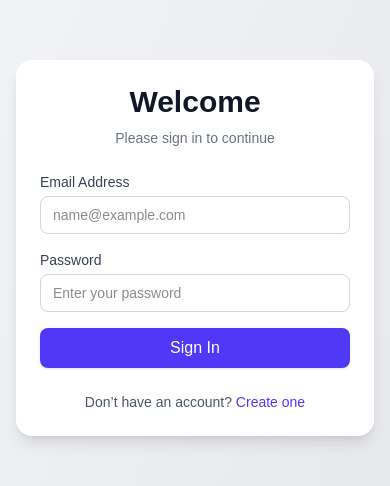
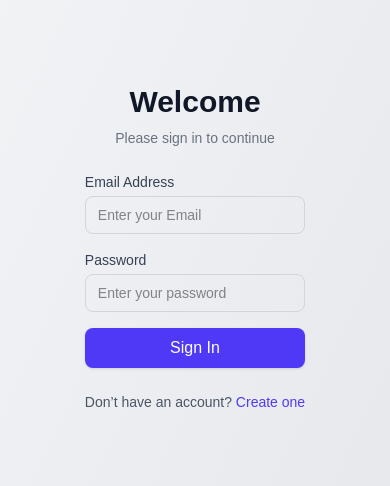
Before and after one commit to ChanukaNadun/zephyra-tech, a Next.js app: page / in a window 390 px wide. Shown: the part 174-660 px from the top of the page. Built offline with nearby package versions, Linux system fonts and the light colour scheme.

Commit message:
add validation and improve ux

```diff
--- a/app/layout.tsx
+++ b/app/layout.tsx
@@ -4,8 +4,8 @@ import { Toaster } from "react-hot-toast";
 
 
 export const metadata: Metadata = {
-  title: "Create Next App",
-  description: "Generated by create next app",
+  title: "Sign In - Zephyra Tech Task",
+  description: "Create by Chanuka Nadun using next.js",
 };
 
 export default function RootLayout({
--- a/app/sign-in/page.tsx
+++ b/app/sign-in/page.tsx
@@ -1,15 +1,41 @@
 "use client";
-import { useState } from "react";
+import { useEffect, useState } from "react";
+import Link from "next/link";
 import toast from "react-hot-toast";
 import InputField from "@/components/InputField";
 
 export default function SignInPage() {
+  const [isMobile, setIsMobile] = useState(false);
   const [email, setEmail] = useState("");
   const [password, setPassword] = useState("");
+  const [loading, setLoading] = useState(false);
   const [response, setResponse] = useState("");
+  const [errors, setErrors] = useState<{ email?: string; password?: string }>({});
+
+    useEffect(() => {
+      if (typeof window !== "undefined") {
+        setIsMobile(window.innerWidth < 576);
+      }
+    }, []);
+
+      const validateForm = () => {
+        const next: { email?: string; password?: string } = {};
+        if (!email.trim()) next.email = "Email is required.";
+        else if (!/^[^\s@]+@[^\s@]+\.[^\s@]+$/.test(email))
+          next.email = "Please enter a valid email address.";
+
+        if (!password.trim()) next.password = "Password is required.";
+        else if (password.length < 6)
+          next.password = "Password must be at least 6 characters.";
+
+        setErrors(next);
+        return Object.keys(next).length === 0;
+      };
 
   const handleSubmit = async (e: React.FormEvent) => {
     e.preventDefault();
+    if (!validateForm()) return;
+    setLoading(true);
 
     try {
       const res = await fetch("/api/login", {
@@ -33,13 +59,21 @@ export default function SignInPage() {
       toast.error(
         error instanceof Error ? error.message : "An unexpected error occurred!"
       );
+    } finally {
+      setLoading(false);
     }
   };
 
 
   return (
-    <div className="flex items-center justify-center min-h-screen bg-gradient-to-br from-gray-100 to-gray-200 p-4">
-      <div className="w-full max-w-sm bg-white rounded-2xl shadow-lg p-6">
+    <div
+      className={`flex items-center justify-center min-h-screen bg-gradient-to-br from-gray-100 to-gray-200 p-4`}
+    >
+      <div
+        className={`${
+          isMobile ? "" : "w-full max-w-sm rounded-2xl bg-white shadow-lg p-6"
+        }`}
+      >
         <h2 className="text-3xl font-bold text-center text-gray-900 mb-2">
           Welcome
         </h2>
@@ -55,8 +89,9 @@ export default function SignInPage() {
             type="email"
             value={email}
             onChange={(e) => setEmail(e.target.value)}
-            placeholder="name@example.com"
+            placeholder="Enter your Email"
             required
+            error={errors.email ?? null}
           />
 
           {/* Password */}
@@ -68,6 +103,7 @@ export default function SignInPage() {
             onChange={(e) => setPassword(e.target.value)}
             placeholder="Enter your password"
             required
+            error={errors.password ?? null}
           />
 
           {/* Submit button */}
@@ -75,16 +111,19 @@ export default function SignInPage() {
             type="submit"
             className="w-full bg-indigo-600 text-white font-medium py-2 rounded-lg hover:bg-indigo-700 active:bg-indigo-800 transition-colors shadow-sm"
           >
-            Sign In
+            {loading ? "Signing in..." : "Sign In"}
           </button>
         </form>
 
-        {/* Footer */}
+        {/* Sign up */}
         <p className="mt-6 text-center text-sm text-gray-600">
           Don’t have an account?{" "}
-          <a href="#" className="text-indigo-600 font-medium hover:underline">
+          <Link
+            href="/sign-up"
+            className="text-indigo-600 font-medium hover:underline"
+          >
             Create one
-          </a>
+          </Link>
         </p>
       </div>
     </div>
--- /dev/null
+++ b/app/sign-up/page.tsx
@@ -0,0 +1,7 @@
+export default function SignUpPage() {
+  return (
+    <div className="min-h-screen flex items-center justify-center bg-gray-50 py-12 px-4 sm:px-6 lg:px-8">
+      <h1 className="text-4xl font-bold text-gray-900">Sign Up Page</h1>{" "}
+    </div>
+  );
+}
--- a/components/InputField/index.tsx
+++ b/components/InputField/index.tsx
@@ -8,6 +8,8 @@ interface InputFieldProps {
   onChange: (e: React.ChangeEvent<HTMLInputElement>) => void;
   placeholder?: string;
   required?: boolean;
+  error: string | null;
+
 }
 
 const InputField: React.FC<InputFieldProps> = ({
@@ -18,6 +20,7 @@ const InputField: React.FC<InputFieldProps> = ({
   onChange,
   placeholder,
   required = false,
+  error
 }) => {
   return (
     <div className="w-full">
@@ -37,6 +40,9 @@ const InputField: React.FC<InputFieldProps> = ({
                    focus:border-indigo-500 focus:ring-2 focus:ring-indigo-500 outline-none"
         placeholder={placeholder}
       />
+      {error && (
+        <p className="text-red-500 text-xs mt-1">{error}</p>
+      )}
     </div>
   );
 };
```
